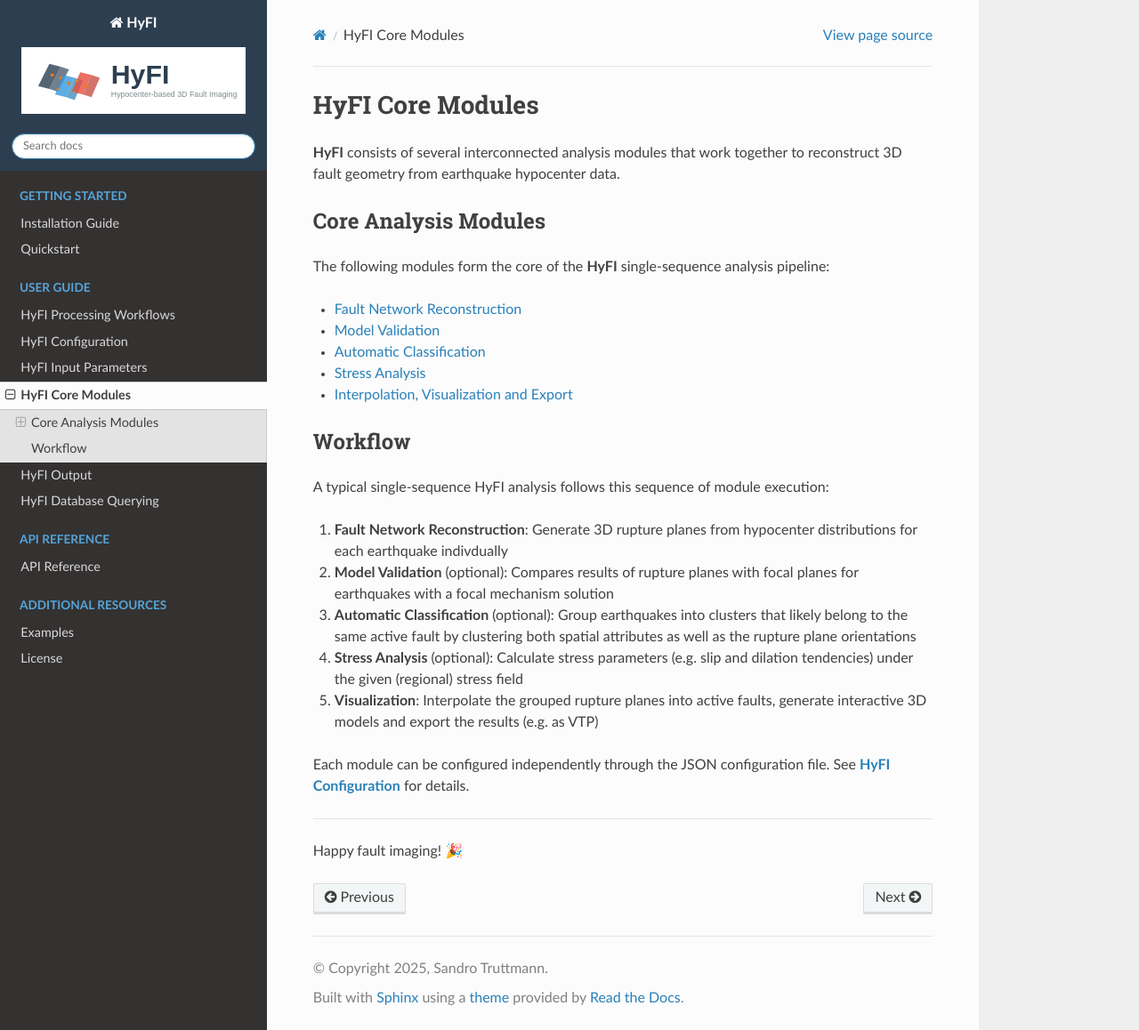
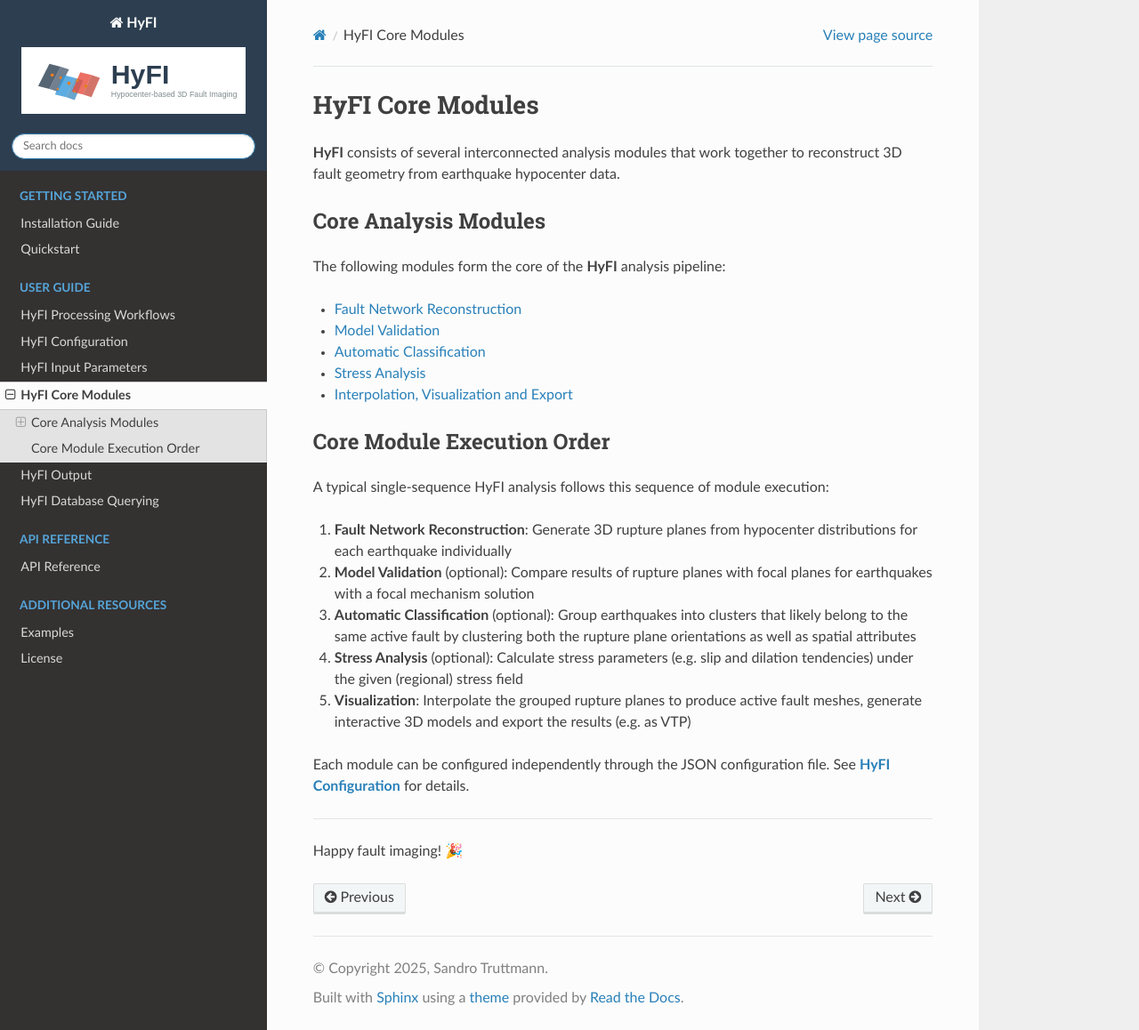
Before and after one commit to sandrotruttmann/HyFI, a Sphinx documentation site: the page built from docs/source/modules/index.md, in a window 1280 px wide and 1158 px high. Shown: the whole window at 89% size. Built offline with Sphinx 7.4.7 and the Read the Docs theme 3.1.0, drawn with Linux system fonts in a browser that asks for light colours; pages that are not in the unit, such as notebooks, are missing from menus.

Commit message:
Update index.md

````diff
--- a/docs/source/modules/index.md
+++ b/docs/source/modules/index.md
@@ -4,7 +4,7 @@
 
 ## Core Analysis Modules
 
-The following modules form the core of the **HyFI** single-sequence analysis pipeline:
+The following modules form the core of the **HyFI** analysis pipeline:
 
 ```{toctree}
 :maxdepth: 1
@@ -16,15 +16,15 @@
 visualization
 ```
 
-## Workflow
+## Core Module Execution Order
 
 A typical single-sequence HyFI analysis follows this sequence of module execution:
 
-1. **Fault Network Reconstruction**: Generate 3D rupture planes from hypocenter distributions for each earthquake indivdually
-2. **Model Validation** (optional): Compares results of rupture planes with focal planes for earthquakes with a focal mechanism solution
-3. **Automatic Classification** (optional): Group earthquakes into clusters that likely belong to the same active fault by clustering both spatial attributes as well as the rupture plane orientations
+1. **Fault Network Reconstruction**: Generate 3D rupture planes from hypocenter distributions for each earthquake individually
+2. **Model Validation** (optional): Compare results of rupture planes with focal planes for earthquakes with a focal mechanism solution
+3. **Automatic Classification** (optional): Group earthquakes into clusters that likely belong to the same active fault by clustering both the rupture plane orientations as well as spatial attributes
 4. **Stress Analysis** (optional): Calculate stress parameters (e.g. slip and dilation tendencies) under the given (regional) stress field
-5. **Visualization**: Interpolate the grouped rupture planes into active faults, generate interactive 3D models and export the results (e.g. as VTP)
+5. **Visualization**: Interpolate the grouped rupture planes to produce active fault meshes, generate interactive 3D models and export the results (e.g. as VTP)
 
 Each module can be configured independently through the JSON configuration file. See **[HyFI Configuration](../configuration)** for details.
 
````
